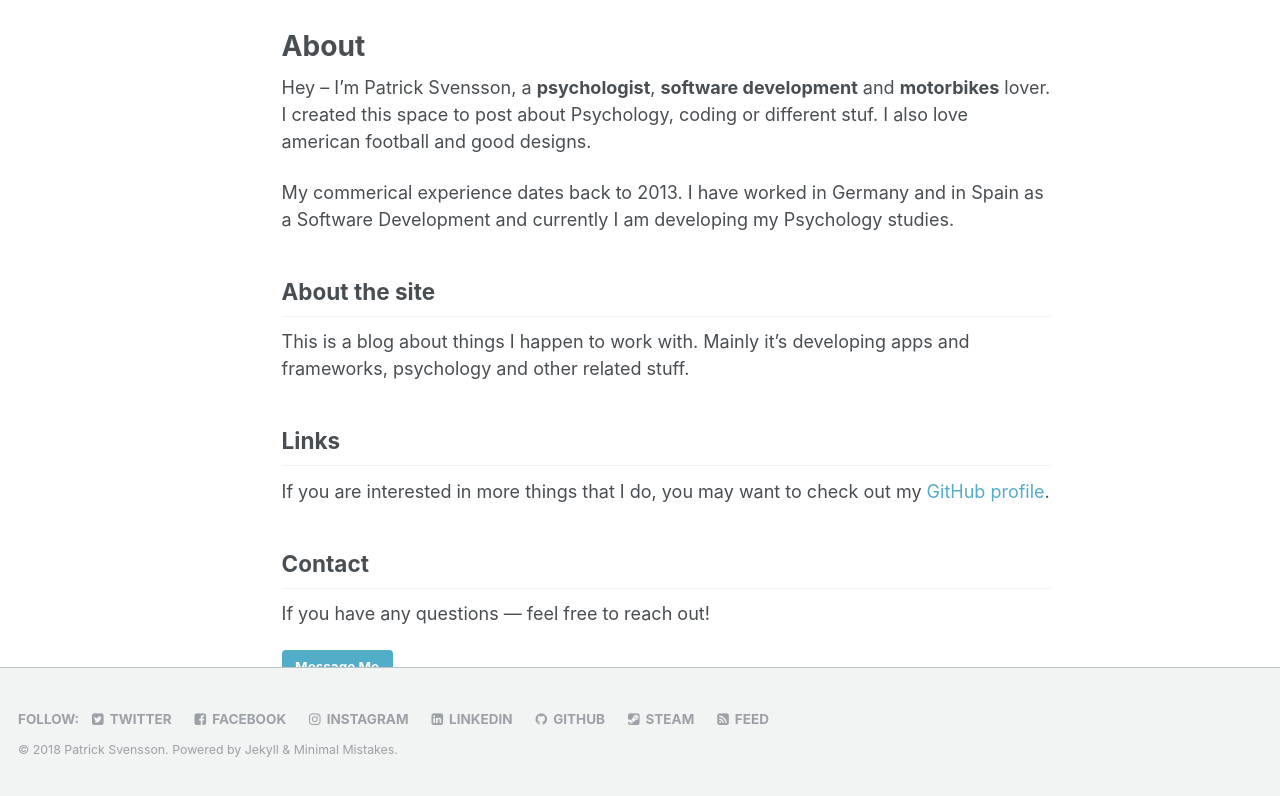
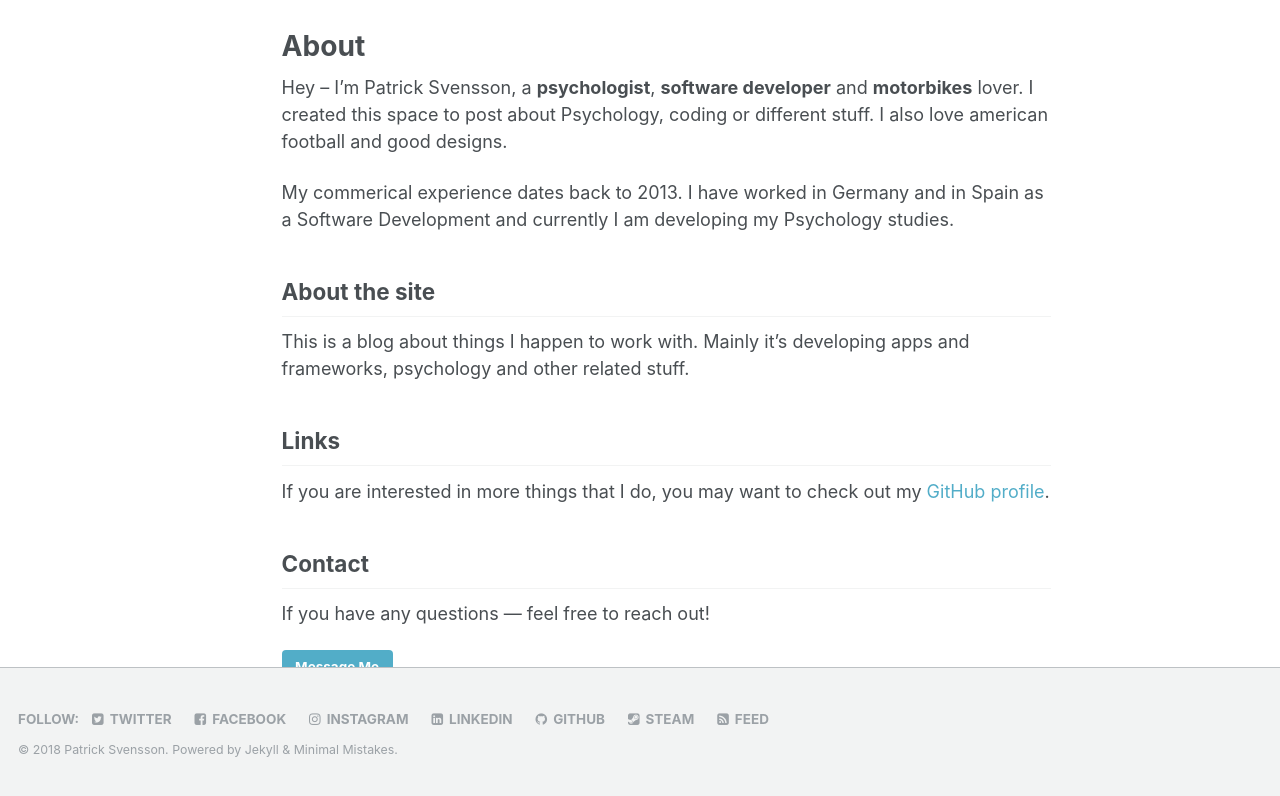
Before and after one commit to Patrickusaf/patrickusaf, a Jekyll site: the page built from _pages/about.md, in a window 1280 px wide, cut to the strip 104-900 px from the top of the page. Built offline with Jekyll 4.4.1, drawn with Linux system fonts in a browser that asks for light colours.

Commit message:
Update about.md

```diff
--- a/_pages/about.md
+++ b/_pages/about.md
@@ -8,7 +8,7 @@ author_profile: false
 {% include base_path %}
 {% assign author = site.author %}
 
-Hey – I'm Patrick Svensson, a **psychologist**, **software development** and **motorbikes** lover. I created this space to post about Psychology, coding or different stuf. I also love american football and good designs.
+Hey – I'm Patrick Svensson, a **psychologist**, **software developer** and **motorbikes** lover. I created this space to post about Psychology, coding or different stuff. I also love american football and good designs.
 
 My commerical experience dates back to 2013. I have worked in Germany and in Spain as a Software Development and currently I am developing my Psychology studies.
 
```
